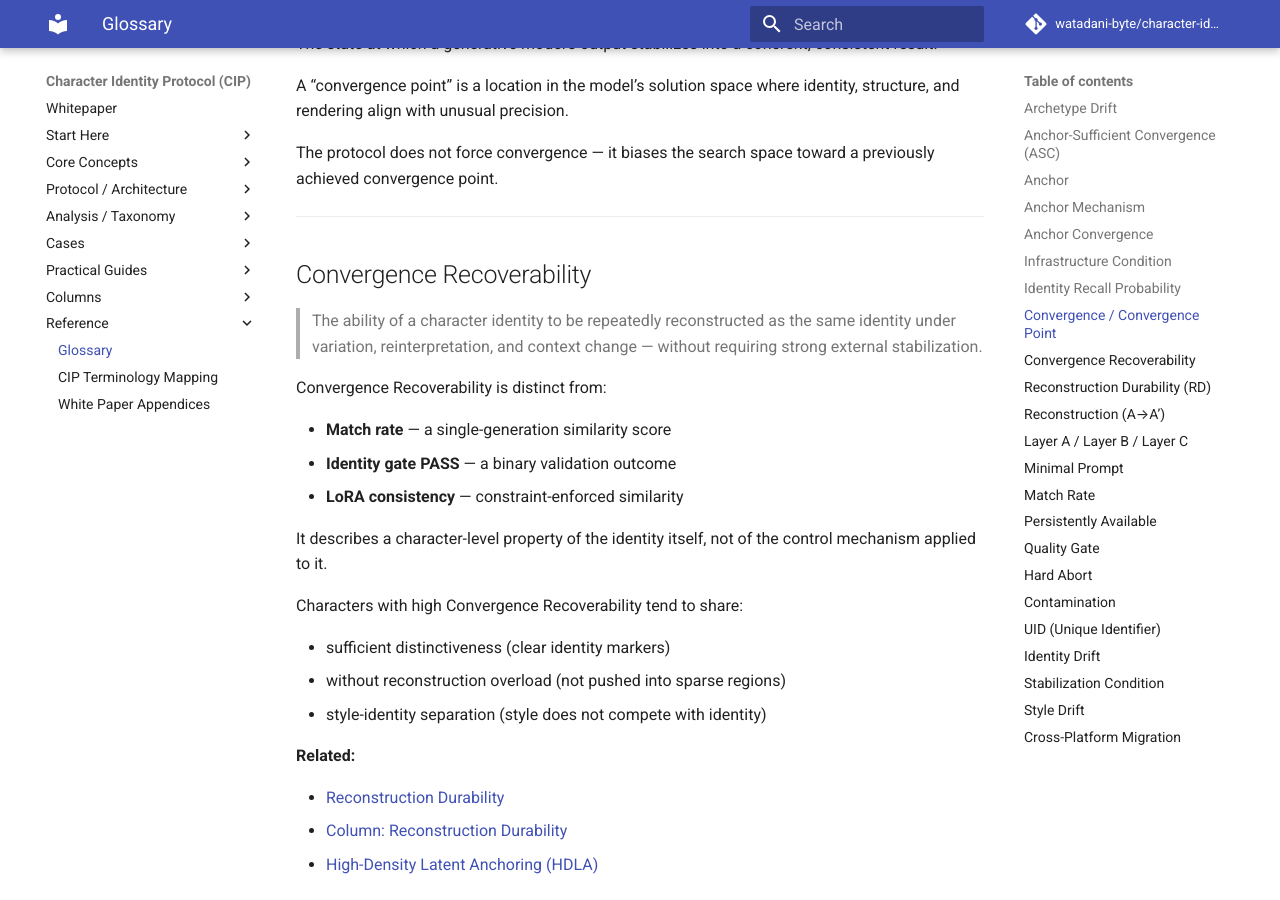
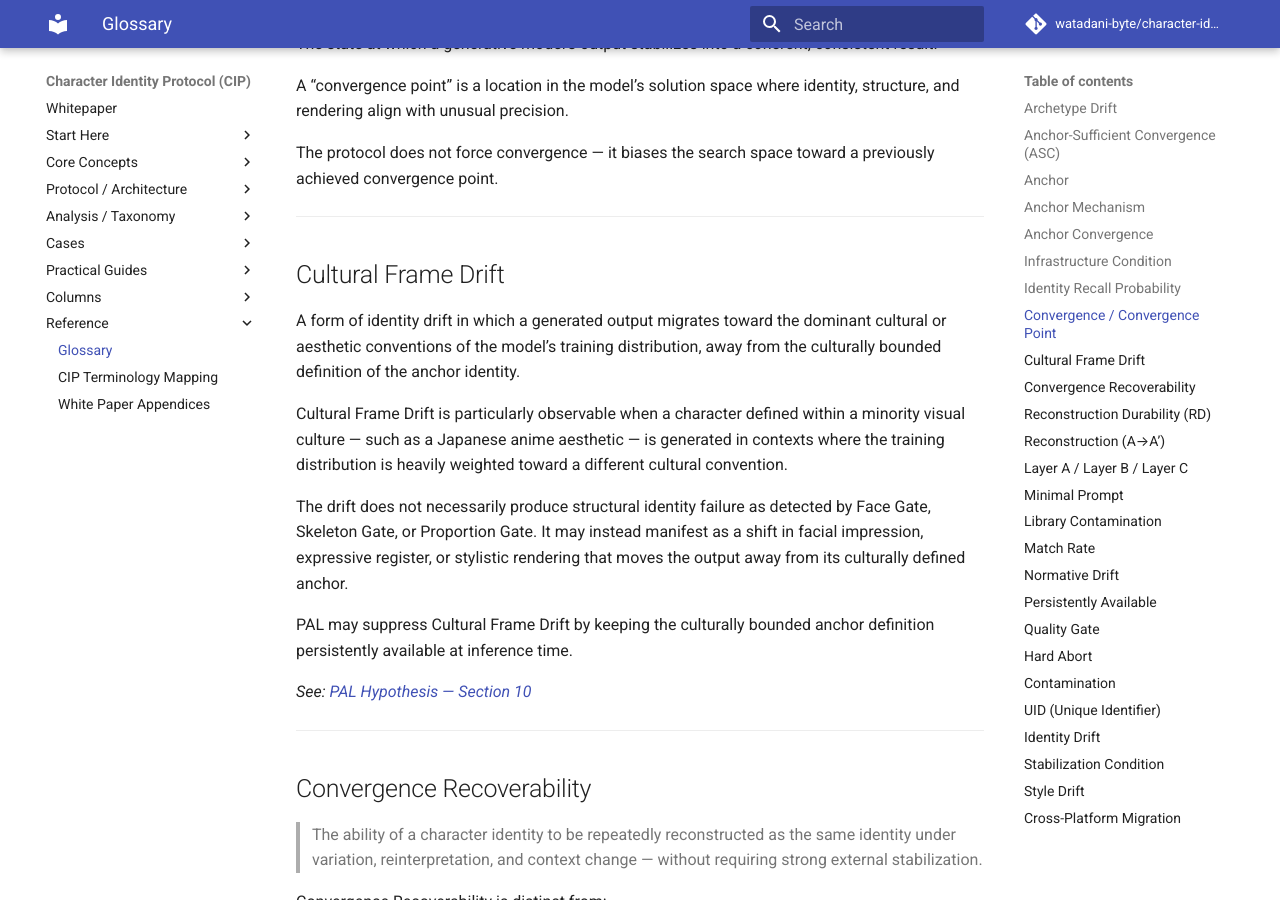
Before and after one commit to watadani-byte/character-identity-protocol, an MkDocs documentation site: the page built from docs/glossary.md, in a window 1280 px wide and 900 px high, scrolled down 3418 px. Built offline with MkDocs 1.6.1 and Material for MkDocs 9.7.7, drawn with Linux system fonts in a browser that asks for light colours; comment, search, counter and statistics services are not loaded; some of the changed text lies outside the part shown.

Commit message:
glossary.md を更新

```diff
--- a/docs/glossary.md
+++ b/docs/glossary.md
@@ -149,6 +149,35 @@ The protocol does not force convergence — it biases the search space toward a
 
 -----
 
+## Cultural Frame Drift
+
+A form of identity drift in which a generated output
+migrates toward the dominant cultural or aesthetic
+conventions of the model’s training distribution,
+away from the culturally bounded definition of
+the anchor identity.
+
+Cultural Frame Drift is particularly observable when
+a character defined within a minority visual culture —
+such as a Japanese anime aesthetic — is generated in
+contexts where the training distribution is heavily
+weighted toward a different cultural convention.
+
+The drift does not necessarily produce structural
+identity failure as detected by Face Gate, Skeleton Gate,
+or Proportion Gate. It may instead manifest as a shift
+in facial impression, expressive register, or stylistic
+rendering that moves the output away from its culturally
+defined anchor.
+
+PAL may suppress Cultural Frame Drift by keeping the
+culturally bounded anchor definition persistently
+available at inference time.
+
+*See: [PAL Hypothesis — Section 10](pal_hypothesis.md)*
+
+-----
+
 ## Convergence Recoverability
 
 > The ability of a character identity to be repeatedly
@@ -271,6 +300,34 @@ beautiful, elegant, mysterious Japanese woman with flowing black hair...
 
 -----
 
+## Library Contamination
+
+A condition in which anchor materials registered
+in a persistent reference layer contain content
+that produces harmful, misleading, or unintended
+reconstruction behavior.
+
+Because PAL may function as a normative and cultural
+frame persistence layer, contaminated anchor materials
+may stabilize harmful normative frames rather than
+intended ones.
+
+Library Contamination requires active purge of
+affected materials. Passive removal or deprecation
+is insufficient, as accessible materials may continue
+to influence reconstruction behavior.
+
+The operator is responsible for anchor library
+governance, contamination detection, and purge procedures.
+
+> PAL does not validate anchor content.
+> The operator does.
+
+*See: [PAL Hypothesis — Section 10.7](pal_hypothesis.md)*
+*See: [ai-identity-governance](https://github.com/watadani-byte/ai-identity-governance)*
+
+-----
+
 ## Match Rate
 
 A human-assessed similarity score between the anchor image and a generated output.
@@ -288,6 +345,33 @@ The similarity threshold is operator-defined. The ~90% figure is a demonstration
 > Match rate measures the **risk of drift**, not the **fact of identity**.
 
 Match rate is a human judgment, not an automated metric.
+
+-----
+
+## Normative Drift
+
+A form of drift in which an AI system’s behavioral
+rules, decision priorities, or role definition shift
+across sessions — away from the anchored normative
+frame and toward the model’s statistical defaults.
+
+Normative Drift is not limited to image generation.
+It may occur in conversational AI, agentic systems,
+and any AI deployment where behavioral consistency
+across sessions is operationally required.
+
+Unlike structural identity drift, Normative Drift
+may not be detectable through visual gate evaluation.
+It requires assessment of behavioral posture,
+role consistency, and interactional register
+across outputs.
+
+PAL may suppress Normative Drift by keeping a
+structured role and behavioral anchor persistently
+available at inference time.
+
+*See: [PAL Hypothesis — Section 10](pal_hypothesis.md)*
+*See: [ai-identity-governance](https://github.com/watadani-byte/ai-identity-governance)*
 
 -----
 
```
